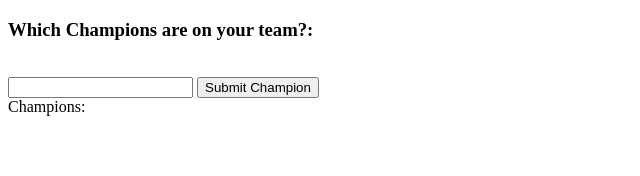
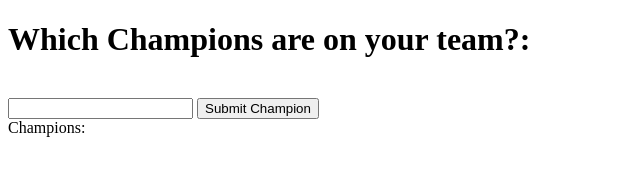
Before and after one commit to E1Dav1d/Cloud-Workshop, a plain HTML site: page listcreator.html in a window 1280 px wide. Shown: the whole page, without its empty margins (0-640 px from the left). Drawn offline with nearby package versions, Linux system fonts and the light colour scheme.

Commit message:
Update listcreator.html

```diff
--- a/listcreator.html
+++ b/listcreator.html
@@ -19,7 +19,7 @@
   </header>
 
   <body ng-controller="MyController">
-    <h3>Which Champions are on your team?:</h3><br>
+    <h1>Which Champions are on your team?:</h1><br>
     <input type="text" ng-model="newMessage">
     <input type="submit" ng-click="add()" value="Submit Champion">
     <br>
```
